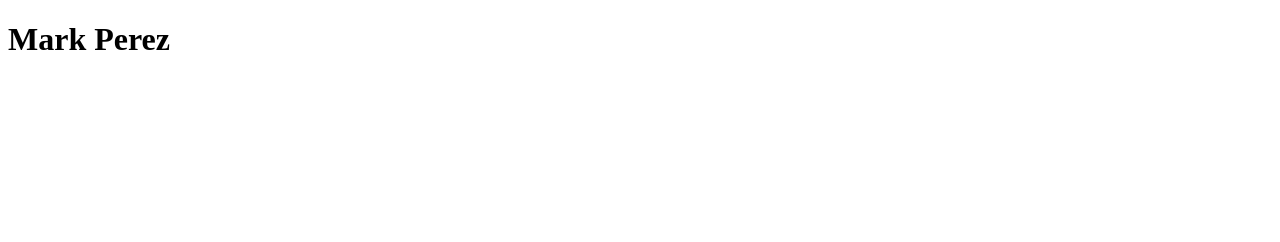
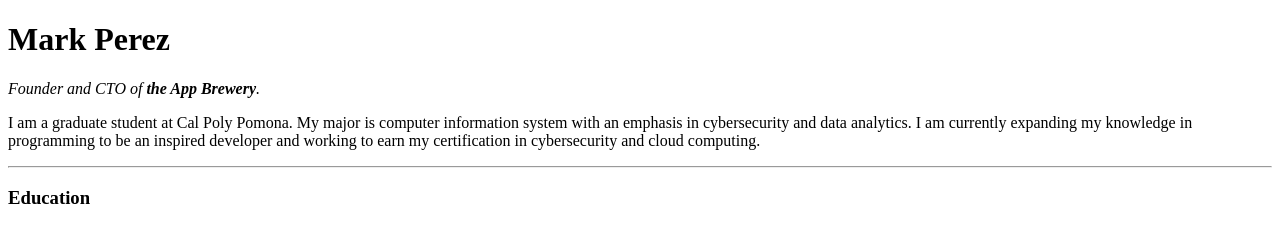
Before and after one commit to mperezruns/Web-Development-Bootcamp, a plain HTML site: page HTML - Personal Site/index.html in a window 1280 px wide. Drawn offline with Linux system fonts and the light colour scheme.

Commit message:
Structured Text HTML commit

```diff
--- a/HTML - Personal Site/index.html
+++ b/HTML - Personal Site/index.html
@@ -1,10 +1,23 @@
 <!DOCTYPE html>
 <html lang="en" dir="ltr">
-  <head>
-    <meta charset="utf-8">
-    <title>🐲 Mark's Personal Site</title>
-  </head>
-  <body>
+
+<head>
+  <meta charset="utf-8">
+  <title>Mark's Personal Site</title>
+</head>
+
+<body>
   <h1>Mark Perez</h1>
-  </body>
+  <p><em>Founder and CTO of <strong>the App Brewery</strong>.</em></p>
+  <p>I am a graduate student at Cal Poly Pomona. My major is computer information system
+  with an emphasis in cybersecurity and data analytics. I am currently expanding my knowledge in
+  programming to be an inspired developer and working to earn my certification in cybersecurity and cloud computing.</p>
+
+<!--HTML hr tag is used here-->
+<hr>
+<h3>Education</h3>
+
+
+</body>
+
 </html>
```
